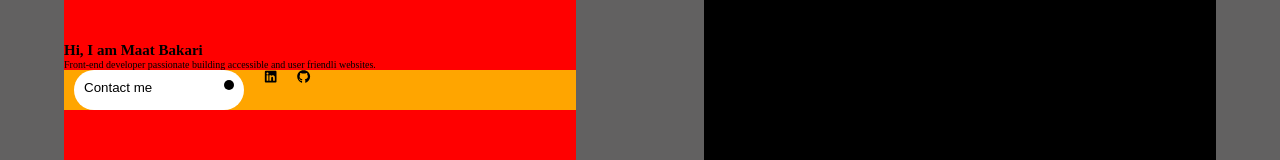
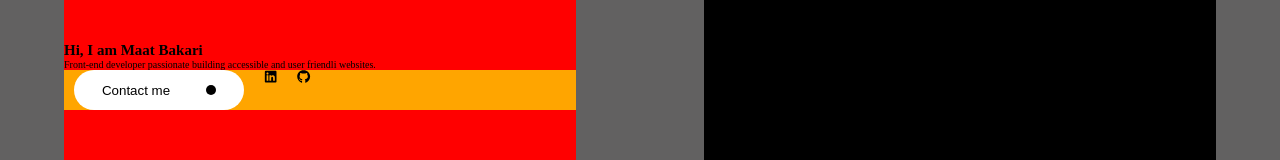
Before and after one commit to maatheuus/React-Portifolio, a React (Vite) app: page / in a window 1280 px wide. Shown: the part 304-464 px from the top of the page. Built offline with nearby package versions, Linux system fonts and the light colour scheme; a web font is replaced by a local one.

Commit message:
Update _sections.scss

```diff
--- a/src/styles/layout/_sections.scss
+++ b/src/styles/layout/_sections.scss
@@ -32,16 +32,33 @@
           padding: 1rem;
 
           display: flex;
-          justify-content: space-between;
+          justify-content: space-around;
+          align-items: center;
 
           .arrow {
             background-color: black;
             width: 1rem;
             height: 1rem;
             border-radius: 50%;
+            transition: all 0.5s;
+            position: relative;
+
+            &:hover {
+              transform: scale(3);
+
+              .arrow-link {
+                visibility: visible;
+                z-index: 10;
+                position: absolute;
+                transform: scale(0.3) translate(-70%, -70%);
+              }
+            }
           }
           .arrow-link {
-            display: none;
+            visibility: hidden;
+            width: 1.8rem;
+            height: 1.8rem;
+            fill: rgb(173, 215, 110);
           }
         }
       }
```
